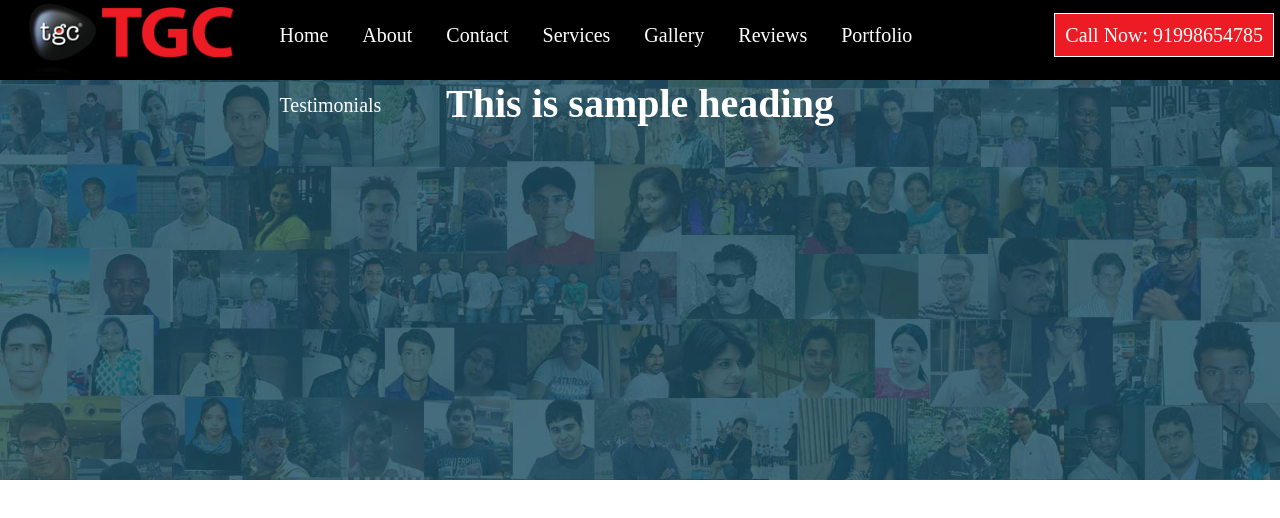
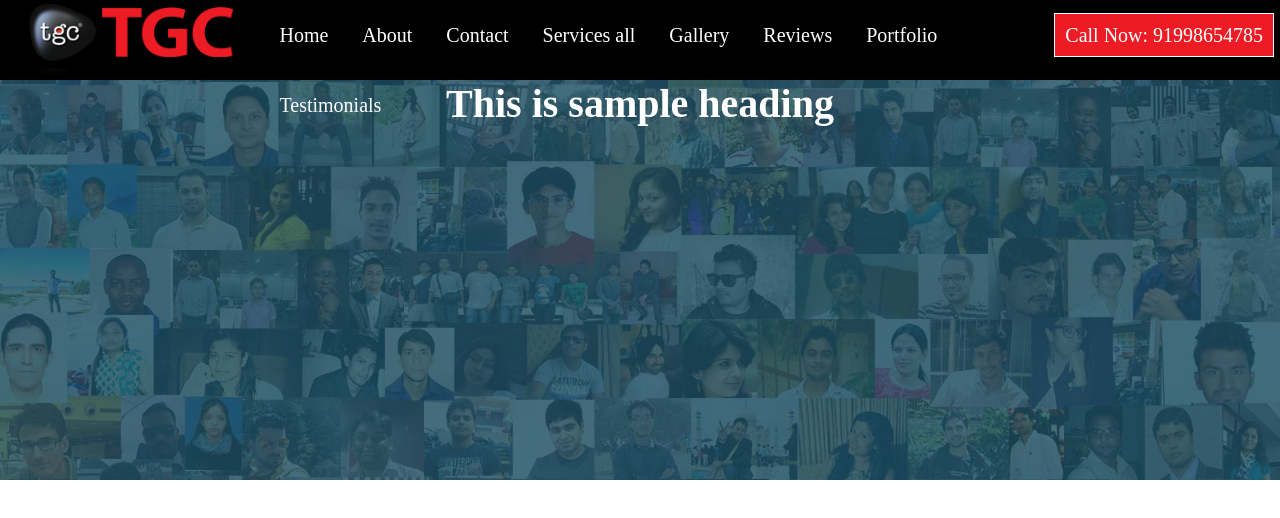
Before and after one commit to dgmanthan/test, a plain HTML site: page index.html in a window 1280 px wide. Drawn offline with Linux system fonts and the light colour scheme.

Commit message:
Update index.html

```diff
--- a/index.html
+++ b/index.html
@@ -22,7 +22,7 @@
                 <li> <a href="#"> Home</a></li>
                 <li> <a href="#"> About</a></li>
                 <li> <a href="#"> Contact</a></li>
-                <li> <a href="#"> Services</a></li>
+                <li> <a href="#"> Services all</a></li>
                 <li> <a href="#"> Gallery</a></li>
                 <li> <a href="#"> Reviews</a></li>
                 <li> <a href="#"> Portfolio</a></li>
```
